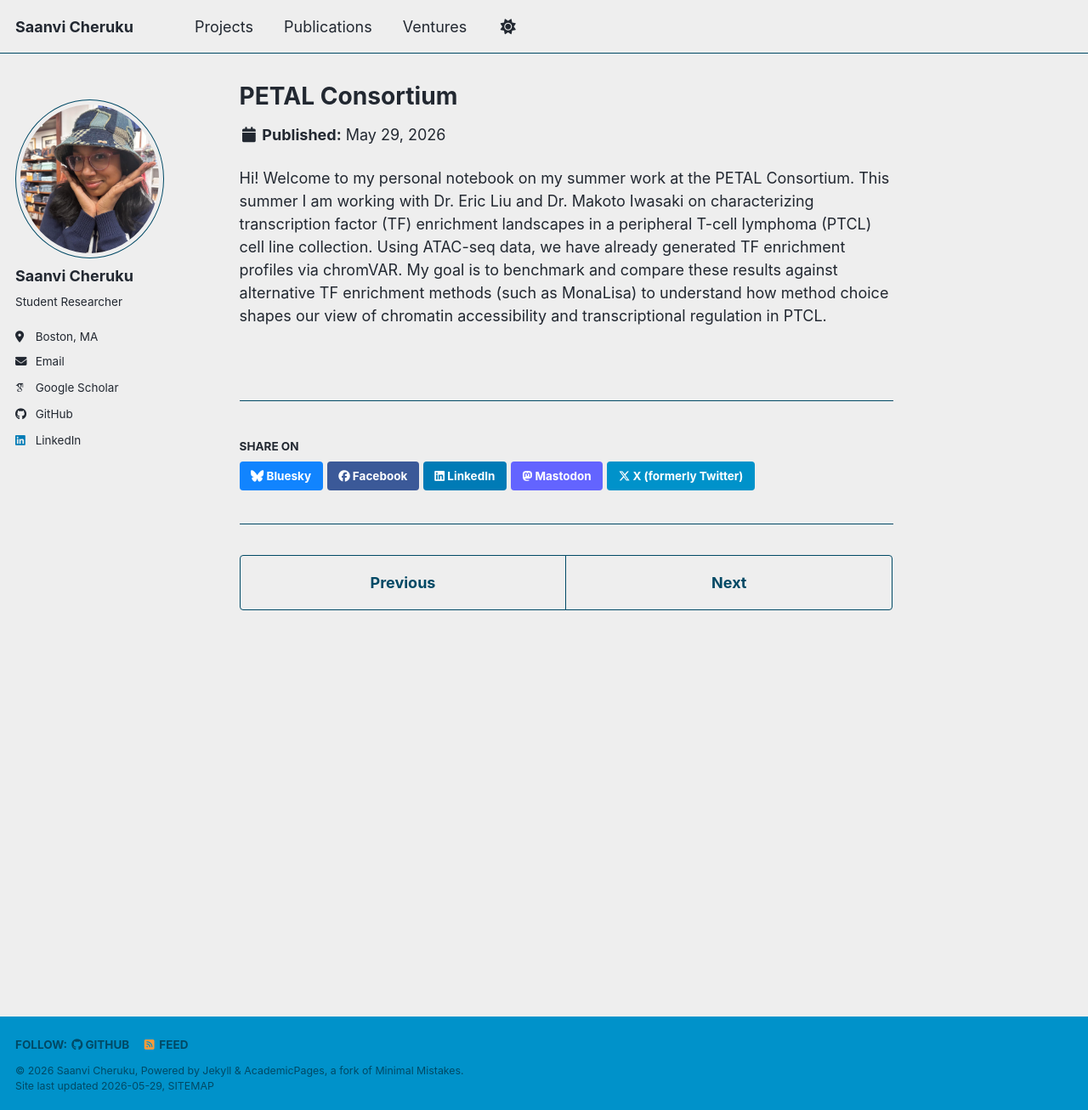
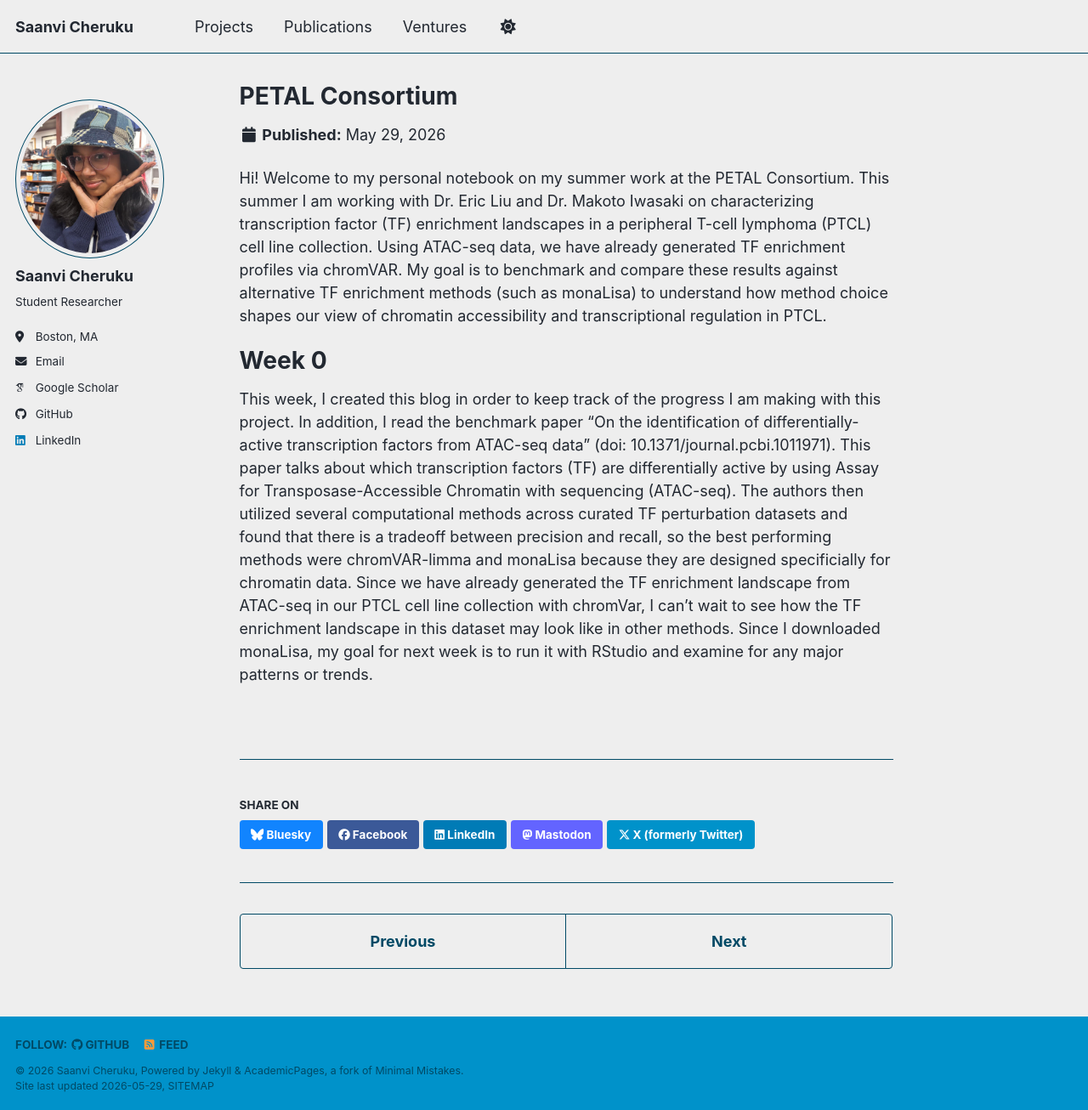
Before and after one commit to strawvivishortcake/strawvivishortcake.github.io, a Jekyll site: the page built from _portfolio/petal.md, in a window 1280 px wide and 1306 px high. Shown: the whole window at 85% size. Built offline with Jekyll 4.4.1, drawn with Linux system fonts in a browser that asks for light colours; some web fonts are replaced; a script bundle is joined from its source files by our own code; library files that are not in the unit come from our copies.

Commit message:
Update petal.md

```diff
--- a/_portfolio/petal.md
+++ b/_portfolio/petal.md
@@ -4,4 +4,8 @@ excerpt: "A weekly notebook of my summer project at the Jain Lab (05/28/2026-08/
 collection: projects
 ---
 
-Hi! Welcome to my personal notebook on my summer work at the PETAL Consortium. This summer I am working with Dr. Eric Liu and Dr. Makoto Iwasaki on characterizing transcription factor (TF) enrichment landscapes in a peripheral T-cell lymphoma (PTCL) cell line collection. Using ATAC-seq data, we have already generated TF enrichment profiles via chromVAR. My goal is to benchmark and compare these results against alternative TF enrichment methods (such as MonaLisa) to understand how method choice shapes our view of chromatin accessibility and transcriptional regulation in PTCL.
+Hi! Welcome to my personal notebook on my summer work at the PETAL Consortium. This summer I am working with Dr. Eric Liu and Dr. Makoto Iwasaki on characterizing transcription factor (TF) enrichment landscapes in a peripheral T-cell lymphoma (PTCL) cell line collection. Using ATAC-seq data, we have already generated TF enrichment profiles via chromVAR. My goal is to benchmark and compare these results against alternative TF enrichment methods (such as monaLisa) to understand how method choice shapes our view of chromatin accessibility and transcriptional regulation in PTCL.
+
+Week 0
+=======
+This week, I created this blog in order to keep track of the progress I am making with this project. In addition, I read the benchmark paper "On the identification of differentially-active transcription factors from ATAC-seq data" (doi: 10.1371/journal.pcbi.1011971). This paper talks about which transcription factors (TF) are differentially active by using Assay for Transposase-Accessible Chromatin with sequencing (ATAC-seq). The authors then utilized several computational methods across   curated TF perturbation datasets and found that there is a tradeoff between precision and recall, so the best performing methods were chromVAR-limma and monaLisa because they are designed specificially for chromatin data. Since we have already generated the TF enrichment landscape from ATAC-seq in our PTCL cell line collection with chromVar, I can't wait to see how the TF enrichment landscape in this dataset may look like in other methods. Since I downloaded monaLisa, my goal for next week is to run it with RStudio and examine for any major patterns or trends.
```
